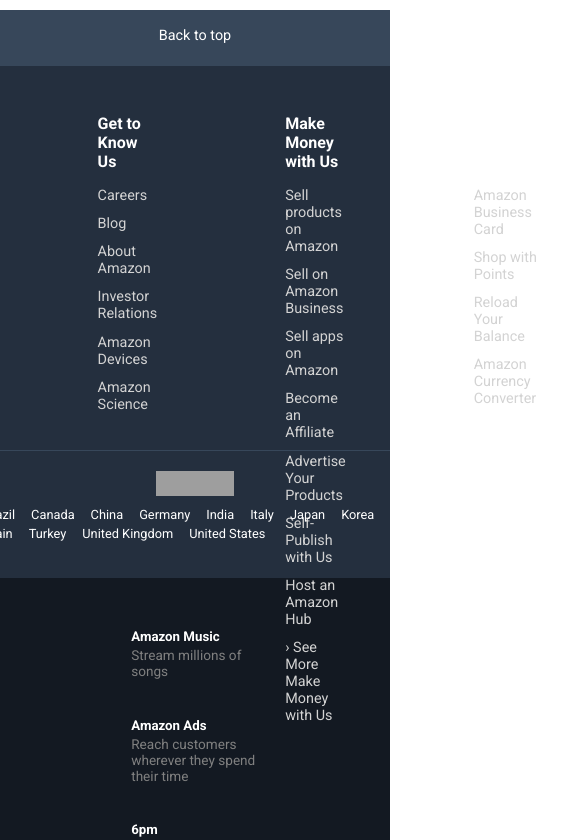
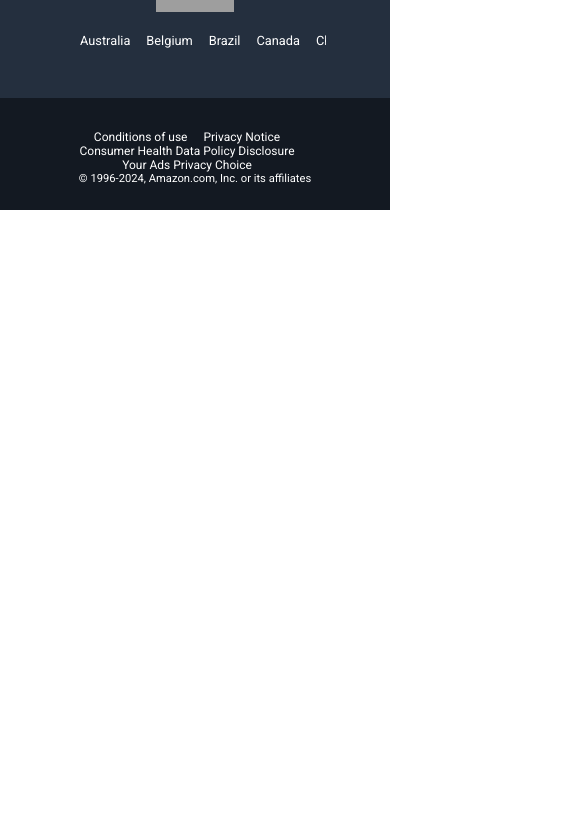
Before and after one commit to chloroslin0820/react-mui-t01, a React (Vite) app in the folder frontend/: page / in a window 390 px wide. Shown: the part 3940-4780 px from the top of the page, 585 px wide, since content can reach past the window. After the commit the page ends 4150 px from the top, so only its background shows below. Built offline with nearby package versions, Linux system fonts and the light colour scheme; grey boxes are pictures that could not be loaded.

Commit message:
frontend footer responsive

```diff
--- a/frontend/src/components/footer/footer.css
+++ b/frontend/src/components/footer/footer.css
@@ -1,6 +1,6 @@
 .footer {
     width: 100vw;
-    height: 100vh;
+    height: 100%;
 }
 
 .footer_sign_in {
@@ -82,6 +82,30 @@
 .footer_info article a:hover {
     text-decoration: underline;
 }
+@media (max-width: 1120px) {
+    .footer_info {
+        height: 30rem;
+        padding: 3rem .5rem 3rem 1rem;
+    }
+    .footer_info article {
+        padding: 0 2rem;
+    }
+}
+@media (max-width: 48rem) {
+    .footer_info {
+        flex-wrap: wrap;
+        height: 38rem;
+    }
+    .footer_info article {
+        padding: 0 1rem 1rem;
+    }
+}
+@media (max-width: 41rem) {
+    .footer_info {
+        display: none;
+    }
+}
+
 
 .footer_language_option {
     height: 8rem;
@@ -101,7 +125,9 @@
 	height: 25px;
 }
 .footer_language_option_list {
-    padding: 0 1rem;
+    padding: 1rem;
+    white-space: nowrap;
+    overflow-x: auto;
 }
 .footer_language_option_list a {
     color: white;
@@ -159,3 +185,39 @@
     color: white;
     font-size: .7rem;
 }
+@media (max-width: 60rem) {
+    .footer_end_upper_article_container {
+        width: 11rem;
+        padding: .5rem;
+    }
+}
+@media (max-width: 48rem) {
+    .footer_end_upper_article_container a h6 {
+        display: none;
+    }
+    .footer_end_lower_links {
+        flex-wrap: wrap;
+        padding: 0 2rem;
+        justify-content: center;
+    }
+}
+@media (max-width: 36rem) {
+    .footer_end_part {
+        height: 7rem;
+        padding: 0 0 1rem;
+    }
+    .footer_end_upper {
+        height: 0;
+        padding: 0;
+    }
+    .footer_end_upper_article_container {
+        display: none;
+    }
+    .footer_end_lower {
+        align-items: center;
+    }
+    .footer_end_lower_links {
+        margin-bottom: 0;
+        padding-bottom: 0;
+    }
+}
--- a/frontend/src/components/homepage/mainpage.css
+++ b/frontend/src/components/homepage/mainpage.css
@@ -49,7 +49,13 @@
 
 .advert_container {
     flex-wrap: wrap;
-    padding-top: 16.25rem;
+    padding-top: 20%;
     display: flex;
     gap: 1rem;
 }
+@media (max-width: 60rem) {
+    .advert_container {
+        padding-bottom: 4rem;
+        padding-top: 40%;
+    }
+}
```
